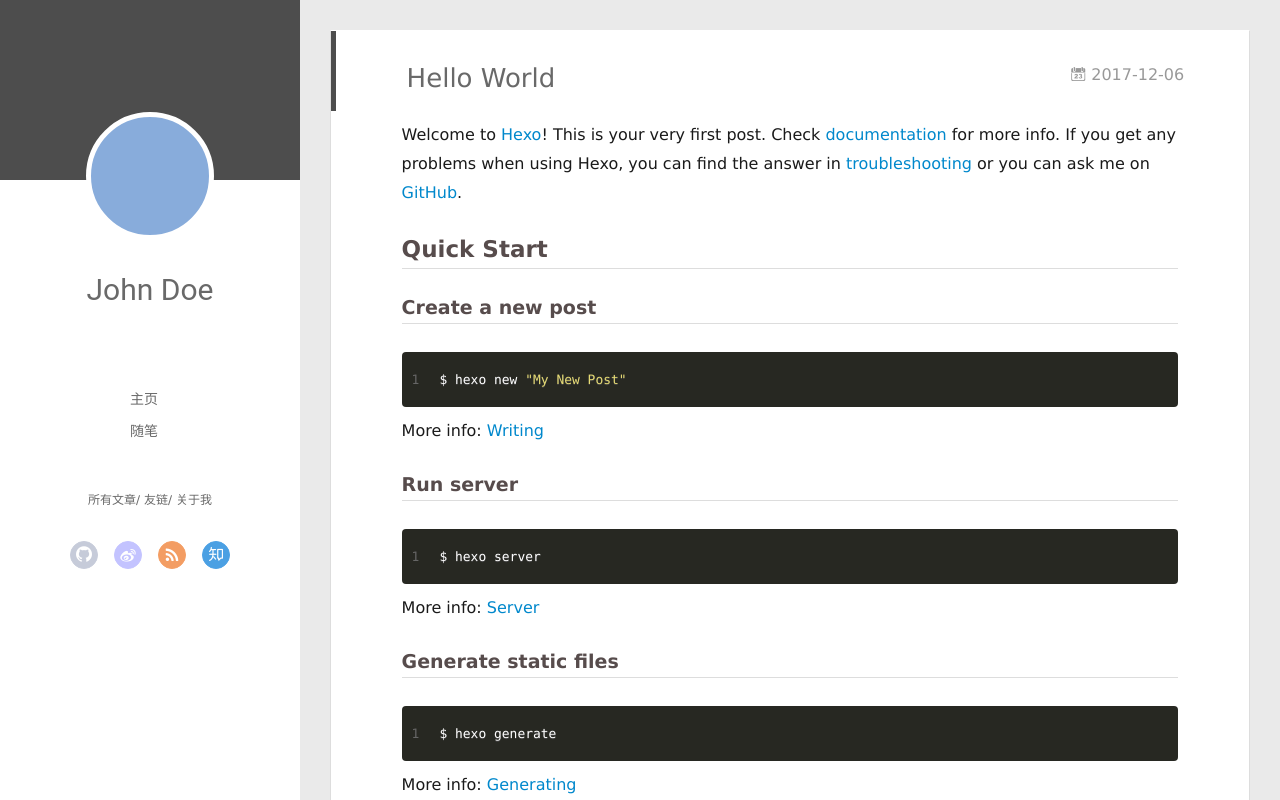
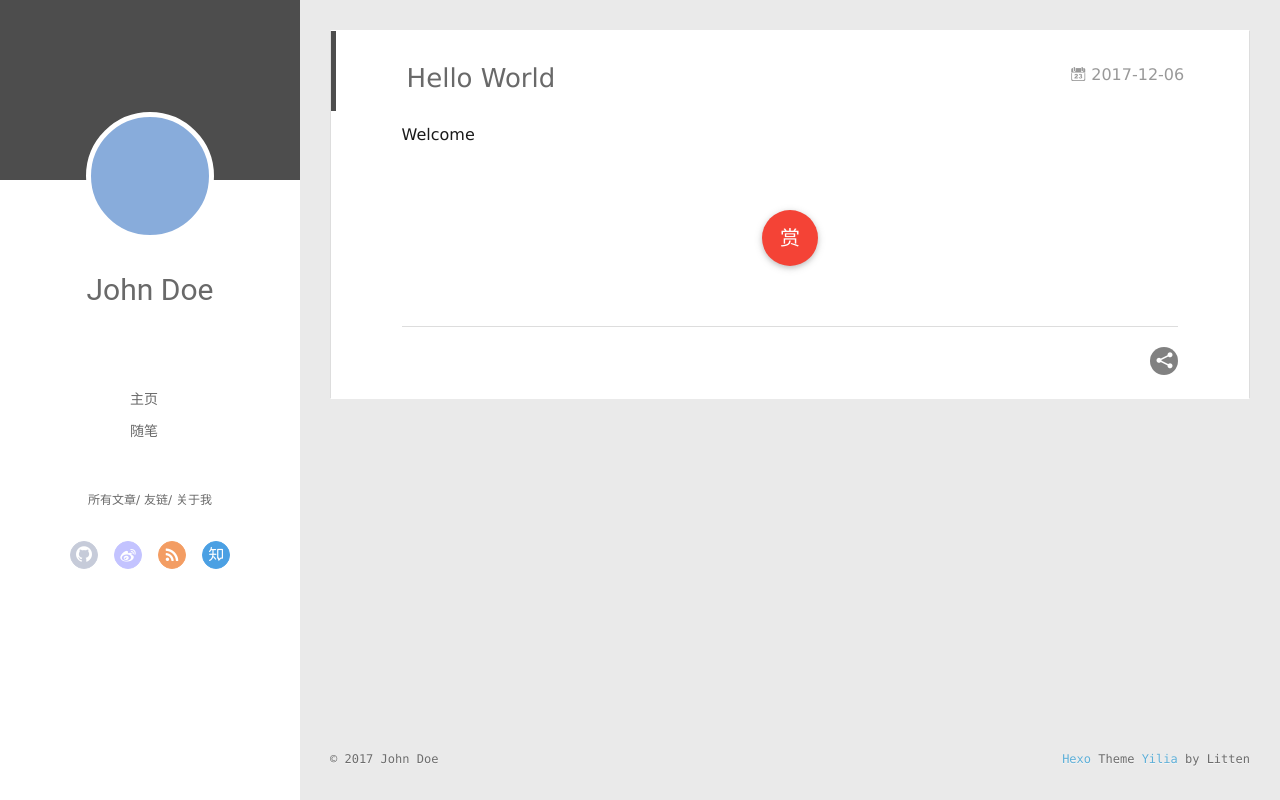
Before and after one commit to lanbihai/lanbihai.github.io, a plain HTML site: page 2017/12/06/hello-world/index.html in a window 1280 px wide. Drawn offline with Linux system fonts and the light colour scheme; no server answers.

Commit message:
Site updated: 2017-12-06 18:47:59

```diff
--- a/2017/12/06/hello-world/index.html
+++ b/2017/12/06/hello-world/index.html
@@ -173,15 +173,7 @@
 
     <div class="article-entry" itemprop="articleBody">
 
-        <p>Welcome to <a href="https://hexo.io/" target="_blank" rel="noopener">Hexo</a>! This is your very first post. Check <a href="https://hexo.io/docs/" target="_blank" rel="noopener">documentation</a> for more info. If you get any problems when using Hexo, you can find the answer in <a href="https://hexo.io/docs/troubleshooting.html" target="_blank" rel="noopener">troubleshooting</a> or you can ask me on <a href="https://github.com/hexojs/hexo/issues" target="_blank" rel="noopener">GitHub</a>.</p>
-<h2 id="Quick-Start"><a href="#Quick-Start" class="headerlink" title="Quick Start"></a>Quick Start</h2><h3 id="Create-a-new-post"><a href="#Create-a-new-post" class="headerlink" title="Create a new post"></a>Create a new post</h3><figure class="highlight bash"><table><tr><td class="gutter"><pre><span class="line">1</span><br></pre></td><td class="code"><pre><span class="line">$ hexo new <span class="string">"My New Post"</span></span><br></pre></td></tr></table></figure>
-<p>More info: <a href="https://hexo.io/docs/writing.html" target="_blank" rel="noopener">Writing</a></p>
-<h3 id="Run-server"><a href="#Run-server" class="headerlink" title="Run server"></a>Run server</h3><figure class="highlight bash"><table><tr><td class="gutter"><pre><span class="line">1</span><br></pre></td><td class="code"><pre><span class="line">$ hexo server</span><br></pre></td></tr></table></figure>
-<p>More info: <a href="https://hexo.io/docs/server.html" target="_blank" rel="noopener">Server</a></p>
-<h3 id="Generate-static-files"><a href="#Generate-static-files" class="headerlink" title="Generate static files"></a>Generate static files</h3><figure class="highlight bash"><table><tr><td class="gutter"><pre><span class="line">1</span><br></pre></td><td class="code"><pre><span class="line">$ hexo generate</span><br></pre></td></tr></table></figure>
-<p>More info: <a href="https://hexo.io/docs/generating.html" target="_blank" rel="noopener">Generating</a></p>
-<h3 id="Deploy-to-remote-sites"><a href="#Deploy-to-remote-sites" class="headerlink" title="Deploy to remote sites"></a>Deploy to remote sites</h3><figure class="highlight bash"><table><tr><td class="gutter"><pre><span class="line">1</span><br></pre></td><td class="code"><pre><span class="line">$ hexo deploy</span><br></pre></td></tr></table></figure>
-<p>More info: <a href="https://hexo.io/docs/deployment.html" target="_blank" rel="noopener">Deployment</a></p>
+        <p>Welcome</a></p>
 
 
 
```
